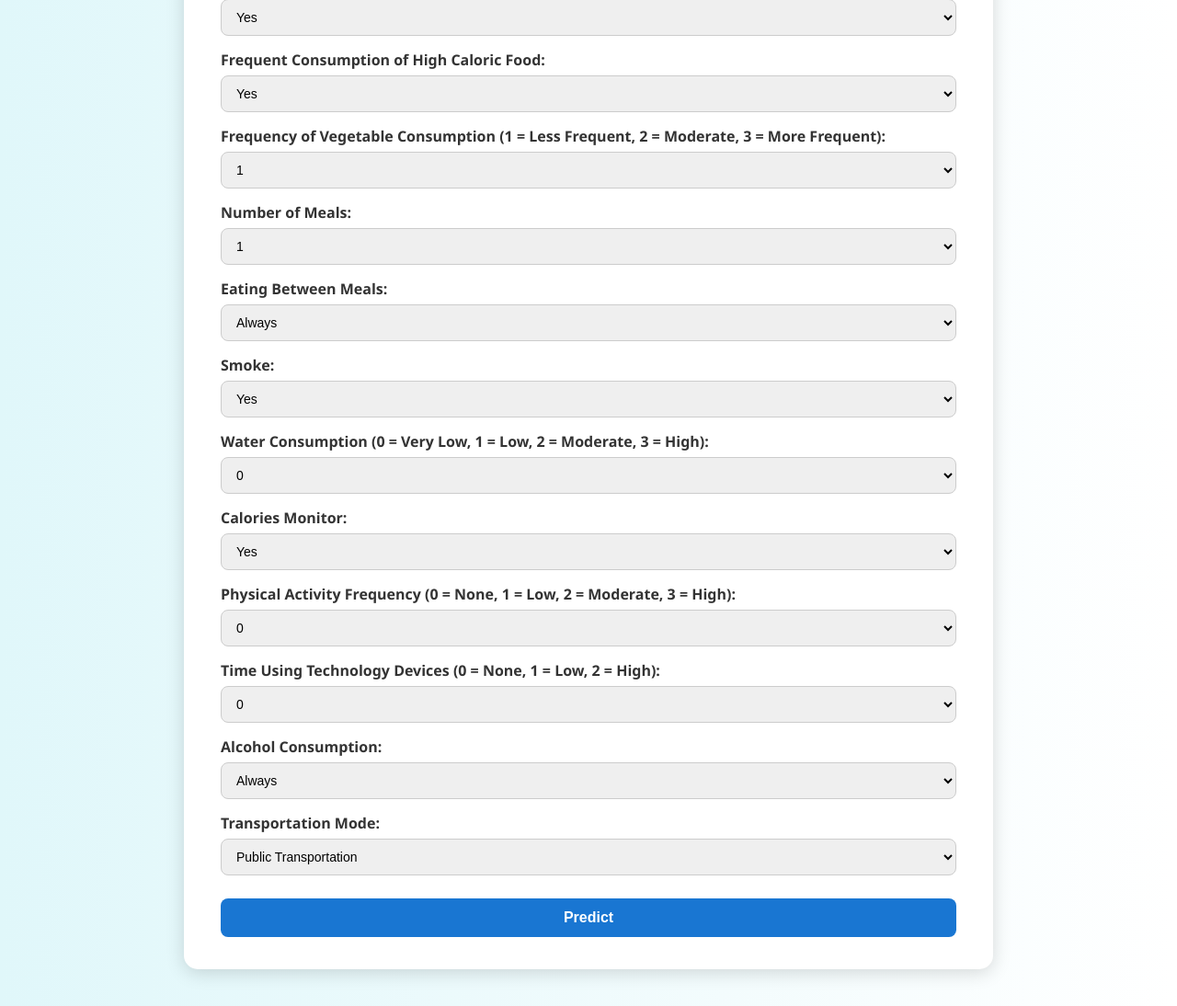
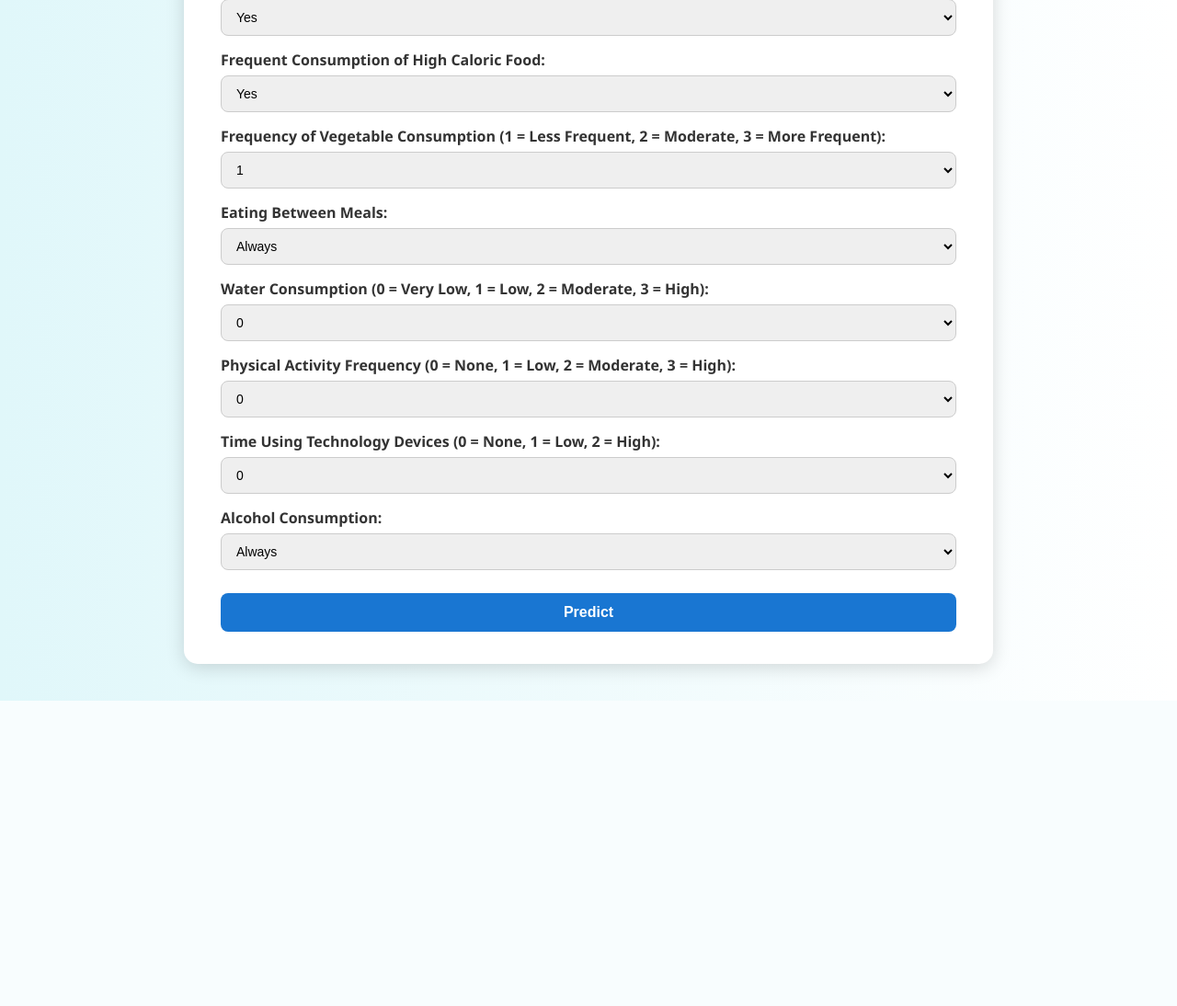
Before and after one commit to Ahmed-Madeh-Noah/Obesity-Level-Prediction, a Flask app: page / in a window 1280 px wide. Shown: the part 513-1607 px from the top of the page at 92% size. After the commit the page ends 1275 px from the top, so only its background shows below. Run offline with Flask 3, Linux system fonts and the light colour scheme; parts of the project's set-up code (start-up, migrations or seed data) failed here and were passed over.

Commit message:
Remove unused features

```diff
--- a/Model_Interface.py
+++ b/Model_Interface.py
@@ -15,7 +15,7 @@
 import joblib
 
 preprocessor = joblib.load('utils/X_preprocessor.pkl')
-model = joblib.load('models/SVC.pkl')
+model = joblib.load('models/GradientBoosting.pkl')
 y_encoder = joblib.load('utils/y_encoder.pkl')
 
 
--- a/app.py
+++ b/app.py
@@ -15,15 +15,15 @@ def preprocess_input(form):
         "Overweight_Family_History": form["family_history_with_overweight"].lower(),
         "High_Calorie_Consumption": form["FAVC"].lower(),
         "Vegetable_Consumption": float(form["FCVC"]),
-        "Main_Meals": float(form["NCP"]),
+        # "Main_Meals": float(form["NCP"]),
         "Snack_Consumption": form["CAEC"].lower(),
-        "Smoker": form["SMOKE"].lower(),
+        # "Smoker": form["SMOKE"].lower(),
         "Water_Intake": float(form["CH2O"]),
-        "Calorie_Monitoring": form["SCC"].lower(),
+        # "Calorie_Monitoring": form["SCC"].lower(),
         "Physical_Activity": float(form["FAF"]),
         "Tech_Time": float(form["TUE"]),
-        "Alcohol_Consumption": form["CALC"].lower(),
-        "Transportation_Mean": form["MTRANS"].replace(" ", "_")
+        "Alcohol_Consumption": form["CALC"].lower()
+        # "Transportation_Mean": form["MTRANS"].replace(" ", "_")
     }])
 
     return df
--- a/templates/index.html
+++ b/templates/index.html
@@ -47,13 +47,13 @@
               <option value="3">3</option>
           </select>
 
-          <label for="NCP">Number of Meals:</label>
-          <select name="NCP" required>
-              <option value="1">1</option>
-              <option value="2">2</option>
-              <option value="3">3</option>
-              <option value="4">4</option>
-          </select>
+{#          <label for="NCP">Number of Meals:</label>#}
+{#          <select name="NCP" required>#}
+{#              <option value="1">1</option>#}
+{#              <option value="2">2</option>#}
+{#              <option value="3">3</option>#}
+{#              <option value="4">4</option>#}
+{#          </select>#}
 
           <label for="CAEC">Eating Between Meals:</label>
           <select name="CAEC" required>
@@ -63,11 +63,11 @@
               <option value="no">No</option>
           </select>
 
-          <label for="SMOKE">Smoke:</label>
-          <select name="SMOKE" required>
-              <option value="yes">Yes</option>
-              <option value="no">No</option>
-          </select>
+{#          <label for="SMOKE">Smoke:</label>#}
+{#          <select name="SMOKE" required>#}
+{#              <option value="yes">Yes</option>#}
+{#              <option value="no">No</option>#}
+{#          </select>#}
 
           <label for="CH2O">Water Consumption (0 = Very Low, 1 = Low, 2 = Moderate, 3 = High):</label>
           <select name="CH2O" required>
@@ -77,11 +77,11 @@
               <option value="3">3</option>
           </select>
 
-          <label for="SCC">Calories Monitor:</label>
-          <select name="SCC" required>
-              <option value="yes">Yes</option>
-              <option value="no">No</option>
-          </select>
+{#          <label for="SCC">Calories Monitor:</label>#}
+{#          <select name="SCC" required>#}
+{#              <option value="yes">Yes</option>#}
+{#              <option value="no">No</option>#}
+{#          </select>#}
 
           <label for="FAF">Physical Activity Frequency (0 = None, 1 = Low, 2 = Moderate, 3 = High):</label>
           <select name="FAF" required>
@@ -106,14 +106,14 @@
               <option value="no">No</option>
           </select>
 
-          <label for="MTRANS">Transportation Mode:</label>
-          <select name="MTRANS" required>
-              <option value="Public_Transportation">Public Transportation</option>
-              <option value="Walking">Walking</option>
-              <option value="Automobile">Automobile</option>
-              <option value="Motorbike">Motorbike</option>
-              <option value="Bike">Bike</option>
-          </select>
+{#          <label for="MTRANS">Transportation Mode:</label>#}
+{#          <select name="MTRANS" required>#}
+{#              <option value="Public_Transportation">Public Transportation</option>#}
+{#              <option value="Walking">Walking</option>#}
+{#              <option value="Automobile">Automobile</option>#}
+{#              <option value="Motorbike">Motorbike</option>#}
+{#              <option value="Bike">Bike</option>#}
+{#          </select>#}
 
           <button type="submit">Predict</button>
       </form>
```
